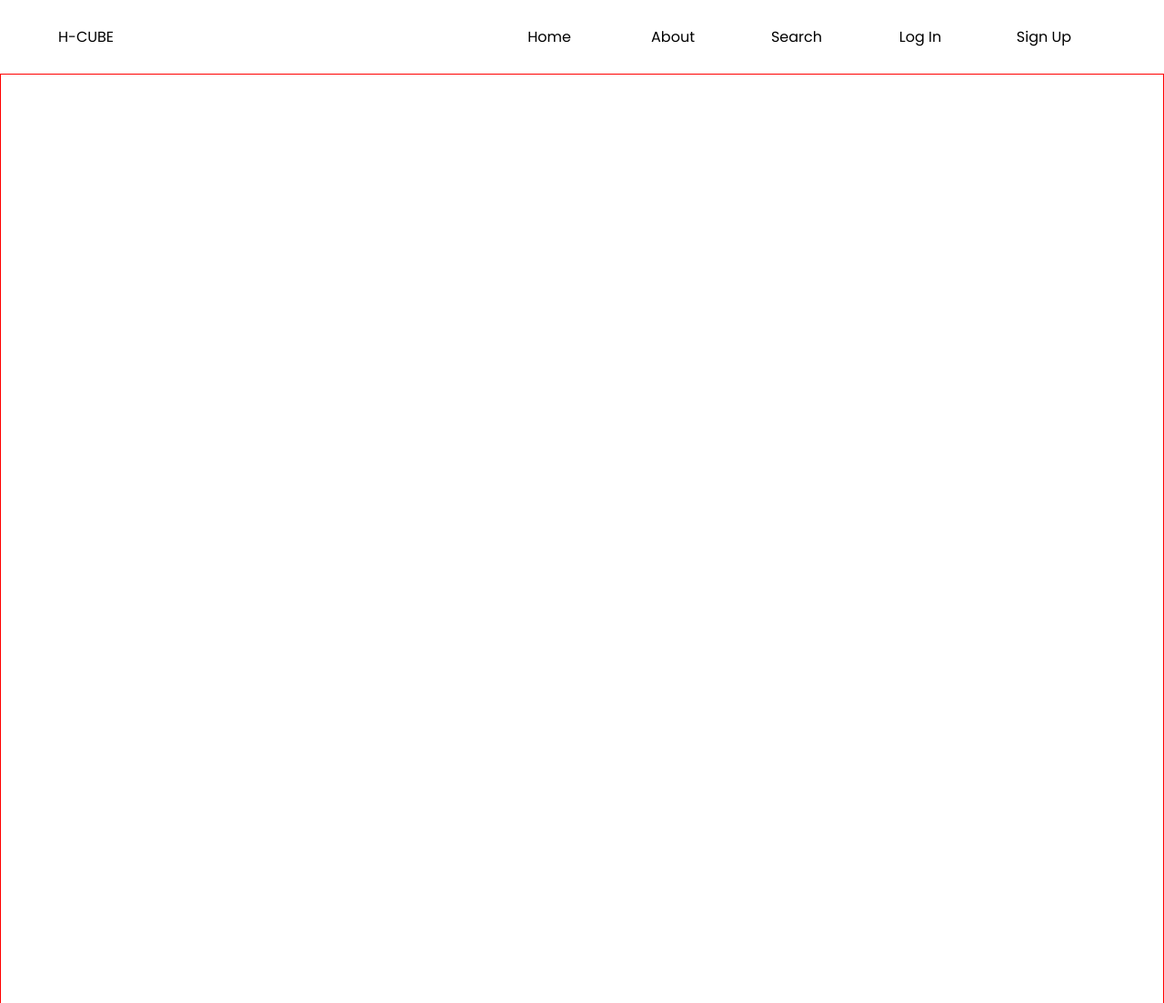
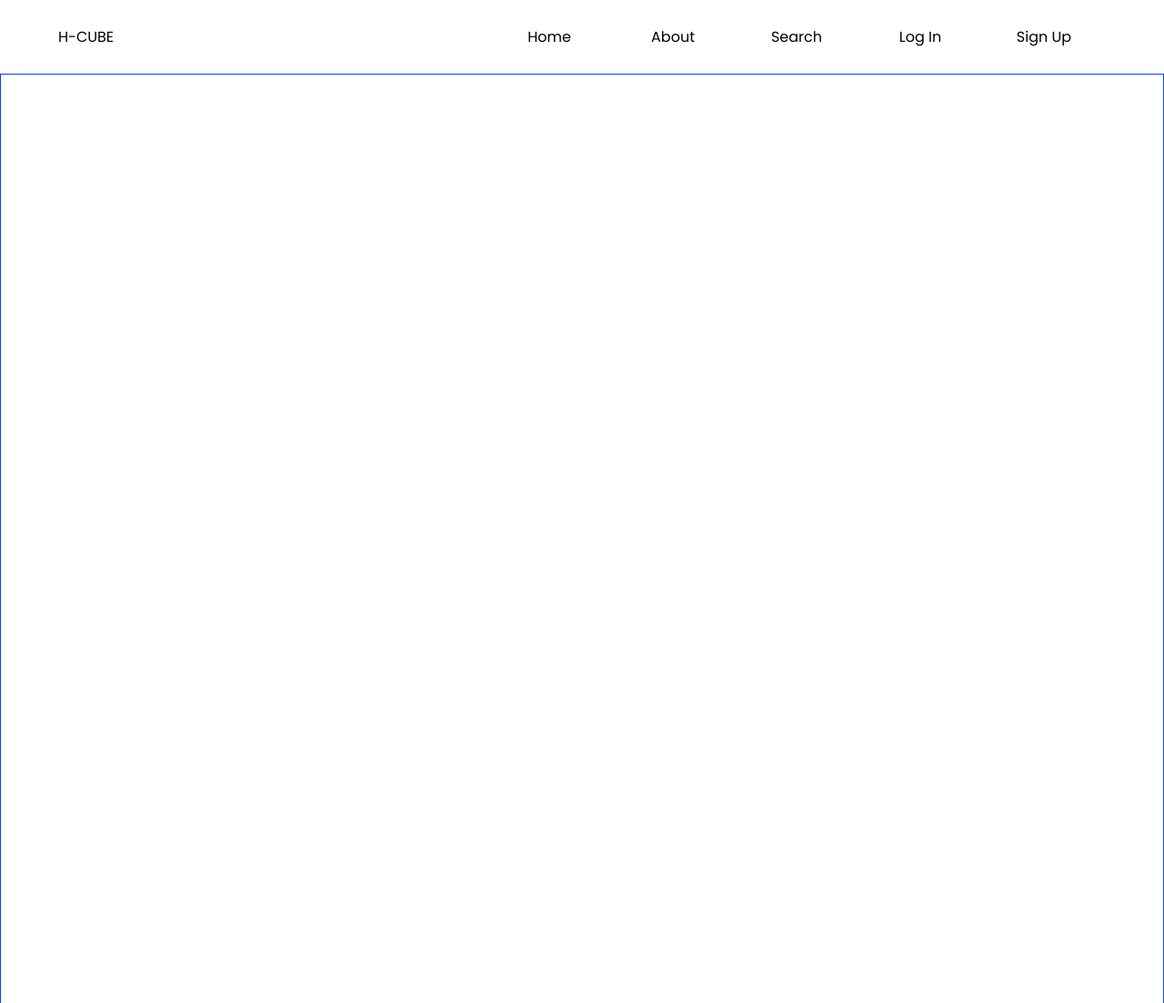
Before and after one commit to OPION-ONLINE/smart, a PHP site: template templates/pages/facility_page/index.php in a window 1280 px wide. Shown: the whole page at 91% size. Run offline with PHP 8.4, Linux system fonts and the light colour scheme; the template is opened without the code that fills it, so the values that code supplies are empty.

Commit message:
divination

```diff
--- a/styles/pages/facility_page/index.css
+++ b/styles/pages/facility_page/index.css
@@ -2,5 +2,5 @@
 .container{
     width: 100vw;
     height: 100vh;
-    border: 1px solid red;
+    border: 1px solid rgb(0, 68, 255);
 }
--- a/styles/variables.css
+++ b/styles/variables.css
@@ -1,9 +1,10 @@
 *{
     --primary-color: #ffffff;
-    --secondary-color: #ff3f4c;
+     --secondary-color: #ff3f4c;
     --tetiary-color: #5f07cb;
     --overlay: #000000de;
-    --shadow: #363659;
+    --shadow: #36363659;
+    --white-overlay: whitesmoke;
 }
 
 input {
```
